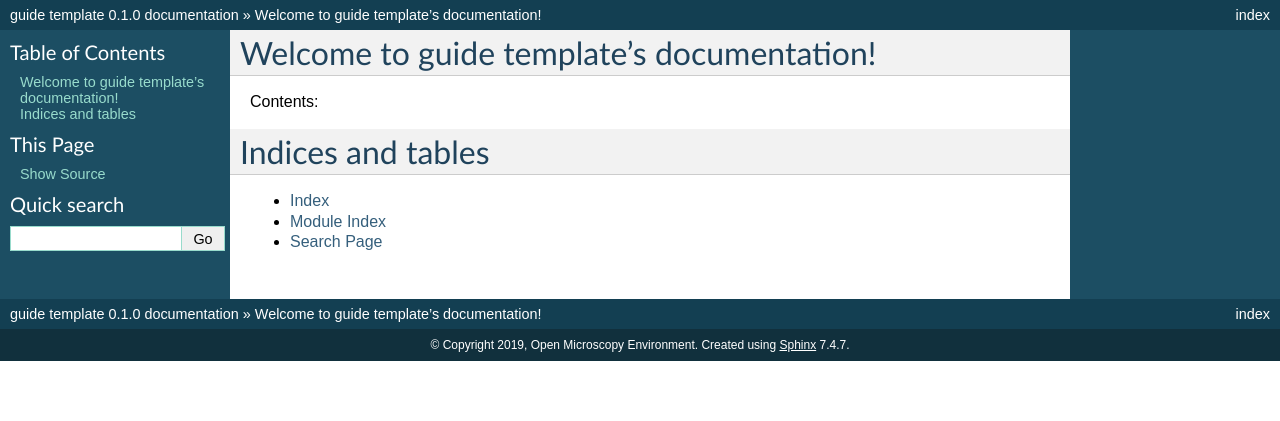
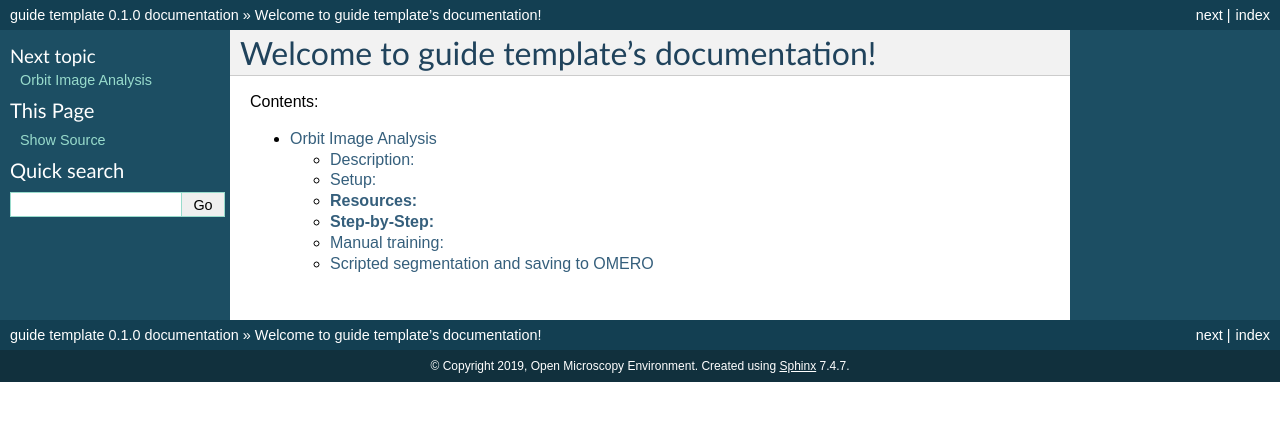
Before and after one commit to ome/omero-guide-orbit, a Sphinx documentation site: the page built from docs/index.rst, in a window 1280 px wide. Shown: the top 421 px of the page. Built offline with Sphinx 7.4.7, drawn with Linux system fonts in a browser that asks for light colours; some of the changed lines change nothing that is shown.

Commit message:
Add Orbit workflow with images

```diff
--- /dev/null
+++ b/docs/Orbit.rst
@@ -0,0 +1,156 @@
+Orbit Image Analysis
+====================
+
+Orbit Image Analysis is a free open-source software which can connect to OMERO and work with images stored in OMERO server.
+
+Description:
+------------
+
+Orbit Image Analysis is a free open-source software with the focus on quantification of big images like whole slide scans. It offers sophisticated image analysis algorithms. Of those, tissue quantification using machine learning techniques, object / cell segmentation, and object classification are the basic ones. For more details, go to \ http://www.orbit.bio/\ .
+
+We show:
+
+-  How to connect Orbit to OMERO
+
+-  How to open an image using Orbit user interface from OMERO
+
+-  How to create classes in Orbit, draw ROIs, train, segment and detect objects in Orbit
+
+-  How to save a “model” of the trained sequence from Orbit to OMERO
+
+-  How to write a script which
+
+   -  Retrieves the saved model from OMERO to Orbit and
+
+   -  Executes the model on a part of an image
+
+   -  Does the segmentation and draws ROIs around the segmented objects
+
+   -  Saves the ROIs on the original image in OMERO
+
+Setup:
+------
+
+Orbit has been installed on the local machine.
+See \ http://www.orbit.bio/\  for details.
+
+**Resources:**
+--------------
+
+-  Data used \ https://downloads.openmicroscopy.org/images/SVS/
+
+-  Script used \ https://raw.githubusercontent.com/ome/training-scripts/master/practical/orbit/segmentation.groovy
+
+**Step-by-Step:**
+-----------------
+
+Manual training:
+----------------
+
+1.  Launch Orbit, click *Yes* in the first dialog box:
+
+   .. image:: images/Orbit1.png
+
+2.  Then enter server details in the next dialog. Only the Host/IP field is essential here and should be set to *<omero-server.address>*. For example, the omero server address could be added in the form *demo.openmicroscopy.org* (Please replace with your own OMERO.server address).
+
+    .. image:: images/Orbit2.png
+
+3.  Then login to OMERO with the username and password   provided:
+
+    .. image:: images/Orbit3.png
+
+4.  Orbit will show data from OMERO in the left-hand panel. Click show only my assets to filter by data you own.
+
+5.  Select the group Lab1.
+
+6.  Datasets not within a Project are listed under unassigned:
+
+    .. image:: images/Orbit4.png
+
+7.  Select the svs Dataset. Image thumbnails will be shown in the panel below.
+
+8.  Double-click on the 77928.svs [Series 1] thumbnail or drag and drop it into the centre panel and maximise the viewer window to fill the centre panel.
+
+    .. image:: images/Orbit5.png
+
+9.  We want to train a model to recognize cell nuclei and use this for segmentation.
+
+10. Click the Model tab and then the Classes button |image5|\
+
+11. In the dialog, remove the Celltype 1 class by selecting it and click the remove class button.
+
+12. The select the Celltype 2 class, and rename it by typing Foreground in the name field and clicking rename class.
+
+13. You should now have two classes named Background and Foreground:
+
+    .. image:: images/Orbit7.png
+
+14. Click OK to close the dialog.
+
+15. Now we will construct the model by defining regions of Foreground and Background on the Image.
+
+16. Click the Object Detection tab, select the Polygon tool and choose the Foreground class from the chooser at the top-left of the screen.
+
+    .. image:: images/Orbit8.png
+
+17. You can now draw around a number of cell nuclei on the Image. The more accurately you draw and the higher number of objects you define, the more you will improve the performance of the segmentation, but about a dozen should be sufficient.
+
+18. Now switch to the Background class and draw around several background regions.
+
+    .. image:: images/Orbit9.png
+
+19. We can then train the model by clicking the Train button or press F7. You will see a progress bar in the right-hand panel.
+
+    .. image:: images/Orbit10.png
+
+20. To see how this model classifies objects within a region, click the *Define ROI* button and draw around a region of the image. Then click *Classify*. If no ROI is drawn, Orbit will attempt to classify the whole Image which can be very time-consuming.
+
+    .. image:: images/Orbit11.png
+
+21. Once the classification is complete, a notification window pops up. Close it and view the results on the Image by dragging the slider below the Image to the right:
+
+    .. image:: images/Orbit12.png
+
+22. To segment the Image using this classification, click Set Primary Segmentation Model and then Object Segmentation.
+
+    .. image:: images/Orbit13.png
+    .. image:: images/Orbit14.png
+    .. image:: images/Orbit15.png
+
+23. Click the *Model* tab and *Save Model On Server*, enter a name to save the model to OMERO. Note that you can also use *Save Model as…* to save the model to your local drive.
+
+Scripted segmentation and saving to OMERO
+-----------------------------------------
+
+We will use the model created in the last step above to repeat the segmentation, using a script which allows us to save the results back to OMERO. This will use a saved ROI Annotation instead of a temporary ROI as in the manual workflow.
+
+1.  Re-open the same image 77928.svs [Series 1] to clear the ROIs and in the right-hand panel select the Annotations tab.
+
+2.  Pan the Image to a region you wish to analyse, select the *Add Polygon* button and draw around a region.
+
+    .. image:: images/Orbit16.png
+
+3.  Select this Annotation from the list in the right panel and click Edit (pencil icon).
+
+4.  In the dialog, set the *Type* to *ROI*.
+
+    .. image:: images/Orbit17.png
+
+5.  Click Ok. This will save the ROI as an annotation on this image in OMERO.
+
+6.  Click on *Tools > Script Editor* to open a scripting window.
+
+7.  Copy the script from training-scripts: \ https://raw.githubusercontent.com/ome/training-scripts/master/practical/orbit/segmentation.groovy and replace the existing code in the script window.
+
+8.  Update the username and password
+
+9.  The script will load the Orbit model and the ROI that we saved to OMERO, segment the image within the ROI and save the segmented shapes as Polygons to OMERO.
+
+10. Click *Run*.
+
+11. When complete, you can use OMERO.iviewer to see the ROIs created in OMERO.
+
+
+.. |image5| image:: images/Orbit6.png
+   :width: 0.47695in
+   :height: 0.57813in
--- a/docs/index.rst
+++ b/docs/index.rst
@@ -6,11 +6,4 @@
 .. toctree::
    :maxdepth: 2
 
-
-
-Indices and tables
-==================
-
-* :ref:`genindex`
-* :ref:`modindex`
-* :ref:`search`
+   Orbit
```
Also changed, not shown: docs/images/Orbit1.png (added), docs/images/Orbit10.png (added), docs/images/Orbit11.png (added), docs/images/Orbit13.png (added), docs/images/Orbit14.png (added), docs/images/Orbit15.png (added), docs/images/Orbit16.png (added), docs/images/Orbit17.png (added), docs/images/Orbit2.png (added), docs/images/Orbit3.png (added), docs/images/Orbit4.PNG (added), docs/images/Orbit5.png (added), docs/images/Orbit6.png (added), docs/images/Orbit7.png (added), 2 more files, 1 other file.
